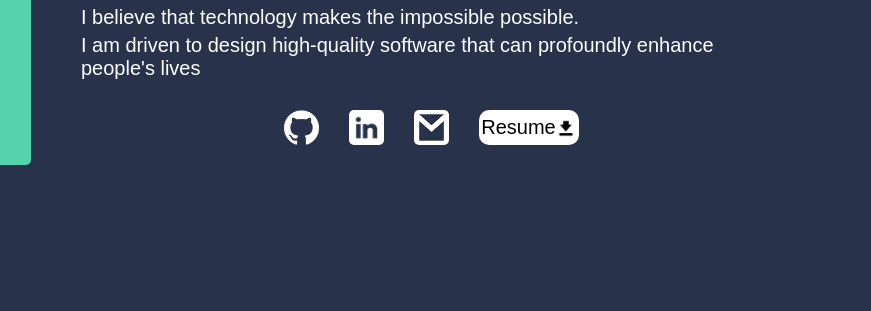
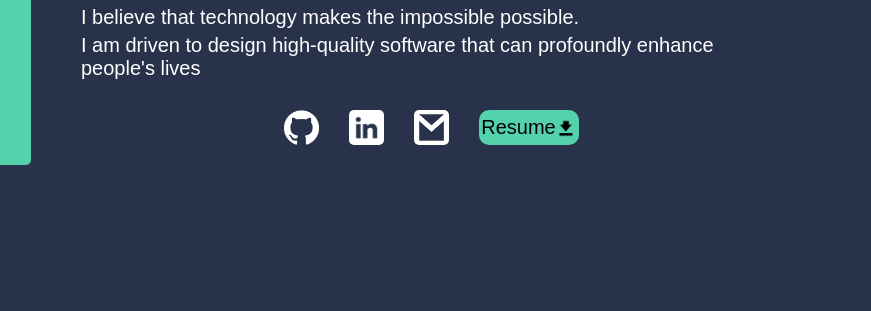
Before and after one commit to Kevin-Defang-Yuan/Kevin-Defang-Yuan, a plain HTML site: page index.html in a window 1280 px wide. Shown: the part 294-605 px from the top of the page, 409-1280 px from the left. Drawn offline with Linux system fonts and the light colour scheme.

Commit message:
fixed resume button

```diff
--- a/index.css
+++ b/index.css
@@ -19,6 +19,10 @@ blockquote,
 dl,
 dd {
   margin: 0;
+}
+a {
+  color: inherit;
+  text-decoration: none;
 }
 
 /* Remove list styles on ul, ol elements with a list role, which suggests default styling will be removed */
@@ -203,10 +207,6 @@ b {
   width: 35px;
 }
 
-#resume {
-  width: 100px;
-  height: 35px;
-}
 
 #download {
   width: 20px;
@@ -214,10 +214,12 @@ b {
 }
 
 #resume {
+  width: 100px;
+  height: 35px;
   display: flex;
   justify-content: center;
   align-items: center;
-  background-color: white;
+  background-color: #53D2AC;
   border-radius: 10px;
 }
 
--- a/index.html
+++ b/index.html
@@ -48,7 +48,7 @@
               <a href="https://github.com/Kevin-Defang-Yuan"><img id="github-logo" src="assets/github-logo-new.png"/></a>
               <a href="https://www.linkedin.com/in/kevin-yuan-1478a7203/"><img id="linkedin-logo" src="assets/linkedin-logo-new.png"/></a>
               <a href="mailto:kevindyuan@gmail.com"><img id="email-logo" src="assets/email-logo-new.png"/></a>
-              <div id="resume">Resume<img id="download" src="assets/download-icon.png"/></div>
+              <a id="resume" href="Latest_Resume.pdf">Resume<img id="download" src="assets/download-icon.png"/></a>
             </div>
           </div>
         </section>
@@ -275,7 +275,7 @@
               <h5>A Python app that generates personalized recommendations</h5>
             </div>
             <div class="project-box">
-              <a href=""><img src="assets/github-logo-new.png"/></a>
+              <a href="https://github.com/Kevin-Defang-Yuan/Personal-Site"><img src="assets/github-logo-new.png"/></a>
               <h4>Personal Website</h4>
               <h5>The website you are currently looking at right now!</h5>
             </div>
```
Also changed, not shown: 1 other file.
